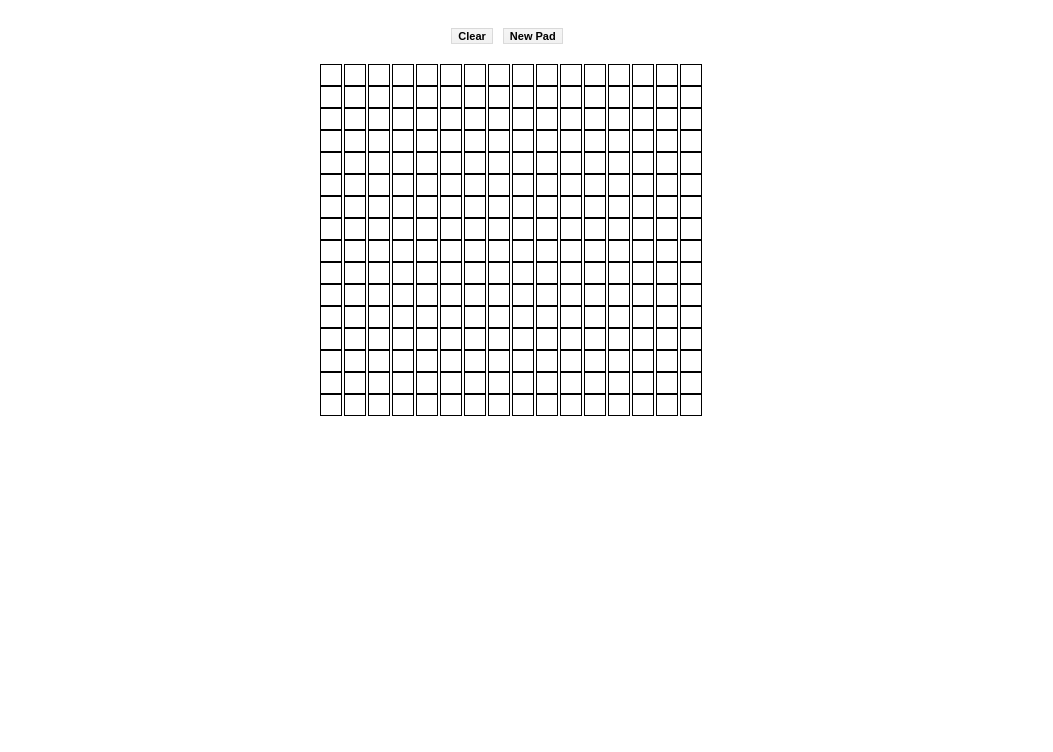
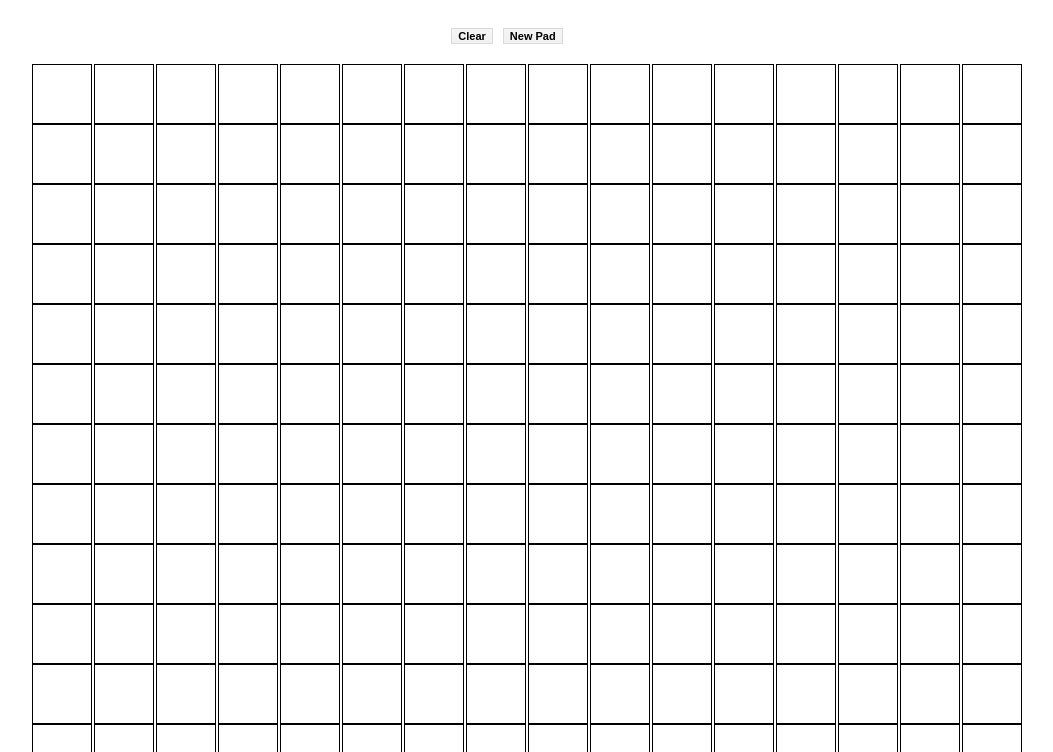
Before and after one commit to jimiljojo/sketchy, a plain HTML site: page index.html in a window 1280 px wide. Shown: the part 48-800 px from the top of the page, without its empty margins (128-1181 px from the left). Drawn offline with nearby package versions, Linux system fonts and the light colour scheme.

Commit message:
added fixed apge width

```diff
--- a/css/stylesheet.css
+++ b/css/stylesheet.css
@@ -2,6 +2,8 @@
     outline: 1px solid;
 }
 #content{
+	height: 960px;
+	width: 960px;
 	text-align: center;
 	display: inline-block;
 }
--- a/js/script.js
+++ b/js/script.js
@@ -3,11 +3,13 @@ function populateGrid(x){
 	div.id = "content";
 	document.body.appendChild(div);
 
+	var page_width = 960;
 	var gridSquares = (x>0)?x:16;
 	var boxWidth = 500;
 	var sqcolor = "blue";
 	var numberOfSquares = gridSquares * gridSquares;
-	var squaresize = 20;
+	var squaresize = Math.round(page_width/gridSquares) - 2;
+
 
 	$('#content').append('<table><tbody><tr>');
 	for (var i = 1; i < numberOfSquares+1; i++) {
```
